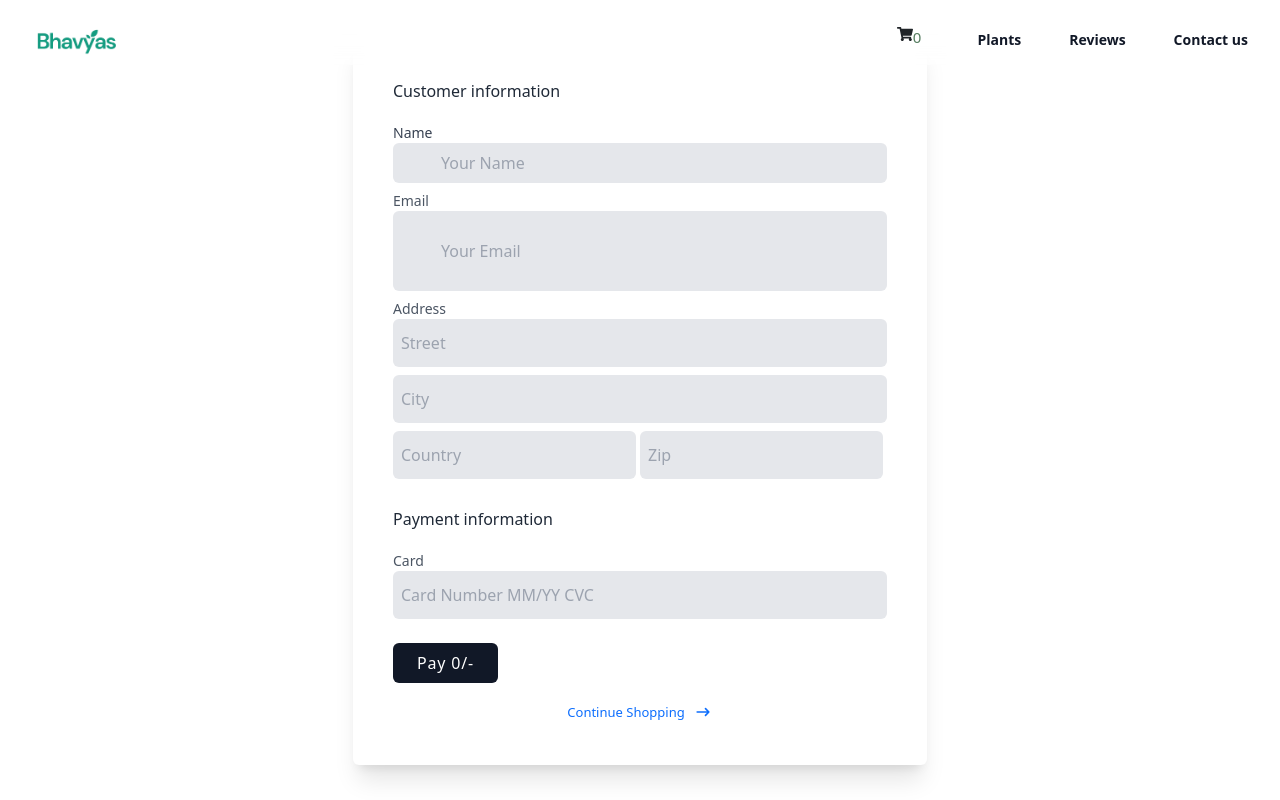
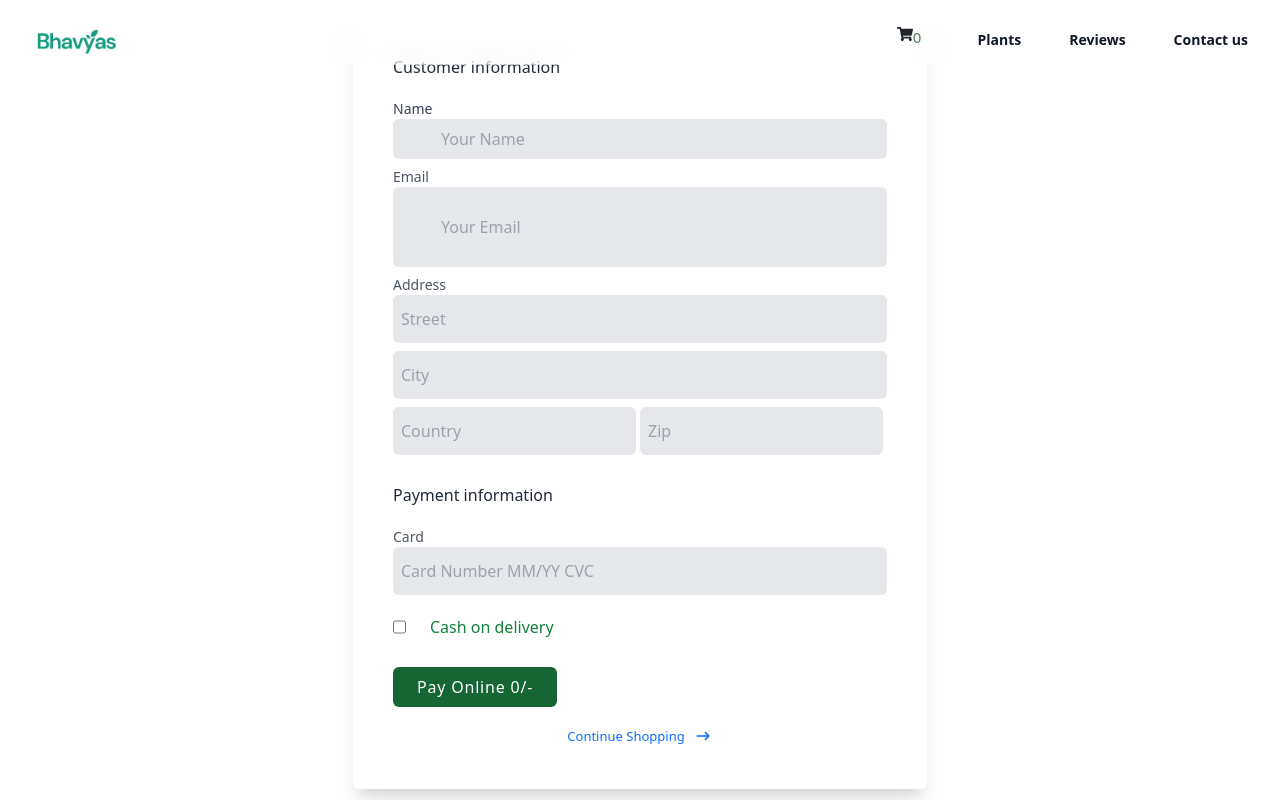
Before and after one commit to Jishnumweb/Plant-Nursery-Store, a React (Vite) app: page /order in a window 1280 px wide. Shown: the top 800 px of the page. Built offline with nearby package versions, Linux system fonts and the light colour scheme.

Commit message:
cart updated

```diff
--- a/src/components/Fruitplant.jsx
+++ b/src/components/Fruitplant.jsx
@@ -20,11 +20,11 @@ function Fruitplan({ item }) {
                 >
                     <img src={item.images} alt="Image" loading="lazy"className='mb-5' />
                 </motion.div>
-                <div className="absolute  lg:bottom-[20px] lg:left-[50px] bottom-[20px] left-[10px] flex flex-col justify-center items-center text-center">
+                <div className="absolute  lg:bottom-[20px] lg:left-[50px] bottom-[20px] left-[10px] right-[10px] flex flex-col justify-center items-center text-center">
                     <p className='mb-2'>{item.name} </p>
                     <div className="flex lg:gap-[10px] gap-[5px]  lg:text-base text-[10px] mt-2 ">
                         <button onClick={() => navigate("/product", { state: { item } })}
-                            className="cursor-pointer group relative  hover:bg-zinc-300  text-[13px]   transition-all duration-200 ease-in-out shadow hover:shadow-lg lg:w-28 lg:h-7 w-20"
+                            className="cursor-pointer group relative  hover:bg-zinc-300  text-[13px]   transition-all duration-200 ease-in-out shadow hover:shadow-lg lg:w-28 lg:h-7 h-9 w-20"
                         >
                             <div className="relative flex items-center justify-center gap-2">
                                 <span className="relative inline-block overflow-hidden">
--- a/src/components/Outdoor.jsx
+++ b/src/components/Outdoor.jsx
@@ -20,11 +20,11 @@ function Outdoor({ item }) {
                 >
                     <img src={item.images} alt="Image" loading="lazy" className='mb-5' />
                 </motion.div>
-                <div className="absolute  lg:bottom-[20px] lg:left-[50px] bottom-[20px] left-[10px] flex flex-col justify-center items-center text-center">
+                <div className="absolute  lg:bottom-[20px] lg:left-[50px] bottom-[20px] left-[10px] right-[10px] flex flex-col justify-center items-center text-center">
                     <p className='mb-2'>{item.name} </p>
                     <div className="flex lg:gap-[10px] gap-[5px]  lg:text-base text-[10px] mt-2 ">
                         <button onClick={() => navigate("/product", { state: { item } })}
-                            className="cursor-pointer group relative  hover:bg-zinc-300  text-[13px]   transition-all duration-200 ease-in-out shadow hover:shadow-lg lg:w-28 lg:h-7 w-20"
+                            className="cursor-pointer group relative  hover:bg-zinc-300  text-[13px]   transition-all duration-200 ease-in-out shadow hover:shadow-lg lg:w-28 lg:h-7 h-9 w-20"
                         >
                             <div className="relative flex items-center justify-center gap-2">
                                 <span className="relative inline-block overflow-hidden">
--- a/src/components/Productcard.jsx
+++ b/src/components/Productcard.jsx
@@ -28,7 +28,7 @@ function Productcard({ item }) {
                     <p className='mb-2'>{item.name} </p>
                     <div className="flex lg:gap-[10px] gap-[5px]  lg:text-base text-[10px] mt-2 ">
                         <button onClick={() => navigate("/product", { state: { item } })}
-                            className="cursor-pointer group relative  hover:bg-zinc-300  text-[13px]   transition-all duration-200 ease-in-out shadow hover:shadow-lg lg:w-28 lg:h-7 w-20"
+                            className="cursor-pointer group relative  hover:bg-zinc-300  text-[13px]   transition-all duration-200 ease-in-out shadow hover:shadow-lg lg:w-28 lg:h-7 h-9 w-20"
                         >
                             <div className="relative flex items-center justify-center gap-2">
                                 <span className="relative inline-block overflow-hidden">
--- a/src/components/pages/Ordepage.jsx
+++ b/src/components/pages/Ordepage.jsx
@@ -7,81 +7,82 @@ import Payment from '../Payment';
 
 function OrderPage() {
 
-    const cart = useSelector(state=>state.cart.value)
-    const totalPrice = cart.reduce((total, item) => total + item.price, 0)
+    const cart = useSelector(state => state.cart.value)
+    let totalPrice = cart.reduce((total, item) => total + item.price, 0)
     const navigate = useNavigate()
     const dispatch = useDispatch()
-    const [error,setError] = useState("")
-    const [form,setForm] = useState({
-        name:"",
-        email:"",
-        address:"",
-        city:"",
-        country:"",
-        zip:"",
-        card:""
+    const [error, setError] = useState("")
+    const [form, setForm] = useState({
+        name: "",
+        email: "",
+        address: "",
+        city: "",
+        country: "",
+        zip: "",
+        card: ""
 
     })
-    const [show,setShow]=useState(false)
+    const [show, setShow] = useState(false)
+    const [cash,setCash]= useState(false)
 
     // const [isOpen,setIsopen]= useState(false)
 
-    const handleChange = (event)=>{
-        setForm((prev)=>({...prev,[event.target.name]:event.target.value}))
+    const handleChange = (event) => {
+        setForm((prev) => ({ ...prev, [event.target.name]: event.target.value }))
         console.log(form);
 
     }
 
 
-    const handleSubmit = (e)=>{
+    const handleSubmit = (e) => {
         e.preventDefault()
-        if(!form.name || !form.email || !form.address || !form.city || !form.zip || !form.country || !form.card){
+        if (!form.name || !form.email || !form.address || !form.city || !form.zip || !form.country || !form.card) {
             setError("All fields are required")
             return;
         }
-        // alert("order completed")
         setShow(!show)
         dispatch(emptyCart())
-        // navigate("/")
 
-
+    }
+    const handlePay = ()=>{
+        setCash(!cash)
     }
 
     return (
         <div>
             {
-                show ? <Payment/> :             <div className="leading-loose h-screen flex justify-center items-center">
+                show ? <Payment /> : <div className="leading-loose h-screen flex justify-center items-center">
                     <form className="max-w-xl m-4 p-10 bg-white rounded shadow-xl">
                         <p className="text-gray-800 font-medium">Customer information</p>
 
                         <div>
                             <label className="block text-sm text-gray-700" htmlFor="cus_name">Name</label>
                             <input className="w-full px-5 py-1 text-gray-700 bg-gray-200 rounded"
-                            id="cus_name" name="name" type="text" required placeholder="Your Name" aria-label="Name" onChange={handleChange}/>
+                                id="cus_name" name="name" type="text" required placeholder="Your Name" aria-label="Name" onChange={handleChange} />
                         </div>
 
                         <div className="mt-2">
                             <label className="block text-sm text-gray-600" htmlFor="cus_email">Email</label>
                             <input className="w-full px-5 py-4 text-gray-700 bg-gray-200 rounded"
-                            id="cus_email" name="email" type="email" required placeholder="Your Email" aria-label="Email" onChange={handleChange}/>
+                                id="cus_email" name="email" type="email" required placeholder="Your Email" aria-label="Email" onChange={handleChange} />
                         </div>
 
                         <div className="mt-2">
                             <label className="block text-sm text-gray-600" htmlFor="cus_address">Address</label>
                             <input className="w-full px-2 py-2 text-gray-700 bg-gray-200 rounded"
-                            id="cus_address" name="address" type="text" required placeholder="Street" aria-label="Address"onChange={handleChange} />
+                                id="cus_address" name="address" type="text" required placeholder="Street" aria-label="Address" onChange={handleChange} />
                         </div>
 
                         <div className="mt-2">
                             <label className="hidden text-sm block text-gray-600" htmlFor="cus_city">City</label>
                             <input className="w-full px-2 py-2 text-gray-700 bg-gray-200 rounded"
-                            id="cus_city" name="city" type="text" required placeholder="City" aria-label="City" onChange={handleChange}/>
+                                id="cus_city" name="city" type="text" required placeholder="City" aria-label="City" onChange={handleChange} />
                         </div>
 
                         <div className="inline-block mt-2 w-1/2 pr-1">
                             <label className="hidden block text-sm text-gray-600" htmlFor="cus_country">Country</label>
                             <input className="w-full px-2 py-2 text-gray-700 bg-gray-200 rounded"
-                            id="cus_country" name="country" type="text" required placeholder="Country" aria-label="Country" onChange={handleChange}/>
+                                id="cus_country" name="country" type="text" required placeholder="Country" aria-label="Country" onChange={handleChange} />
                         </div>
 
                         <div className="inline-block mt-2 -mx-1 pl-1 w-1/2">
@@ -95,13 +96,23 @@ function OrderPage() {
                         <div>
                             <label className="block text-sm text-gray-600" htmlFor="cus_card">Card</label>
                             <input className="w-full px-2 py-2 text-gray-700 bg-gray-200 rounded"
-                            id="cus_card" name="card" type="text" required placeholder="Card Number MM/YY CVC" aria-label="Card" onChange={handleChange}/>
+                                id="cus_card" name="card" type="text" required placeholder="Card Number MM/YY CVC" aria-label="Card" onChange={handleChange} />
+                        </div>
+                        <div>
+                            <div className="flex gap-4 mt-3">
+                                <input type="checkbox" name="" id="" onClick={handlePay} className='bg-green-600'/>
+                                <label htmlFor="" className='text-green-700'>Cash on delivery</label>
+
+                            </div>
                         </div>
 
                         <div className="mt-4">
-                        <button className="px-4 py-1 text-white font-light tracking-wider bg-gray-900 rounded" type="submit" onClick={handleSubmit}>
-                       Pay {totalPrice}/-
-                        </button>
+                            {cash ?                             <button className="px-4 py-1 text-white  tracking-wider bg-green-800 rounded" type="submit" onClick={handleSubmit}>
+                                Cash on delivery {totalPrice+10}/-
+                            </button> :                             <button className="px-4 py-1 text-white tracking-wider bg-green-800 rounded" type="submit" onClick={handleSubmit}>
+                                Pay Online {totalPrice}/-
+                            </button>}
+
                             <p className='text-red-600'>{error}</p>
                         </div>
                         <div className="flex items-center justify-center gap-2">
--- a/src/index.css
+++ b/src/index.css
@@ -264,7 +264,7 @@
     /* background-color: transparent; */
     border-color: rgb(219, 218, 218);
     width: 65px;
-    height: 25px;
+    height: 35px;
     transition: 0.2s ease;
     text-transform: uppercase;
     border-width: 2px;
@@ -286,7 +286,7 @@
     /* background-color: transparent; */
     border-color: rgb(219, 218, 218);
     width: 65px;
-    height: 25px;
+    height: 35px;
     transition: 0.2s ease;
     text-transform: uppercase;
     border-width: 2px;
```
Lines whose indentation alone changed are shown as unchanged.
